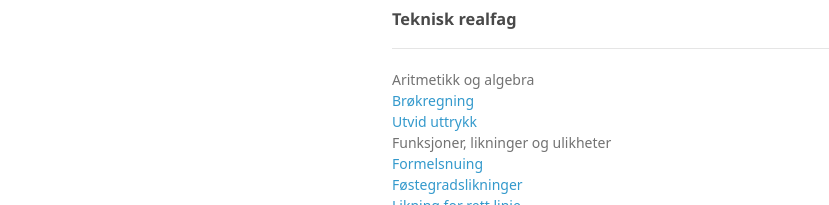
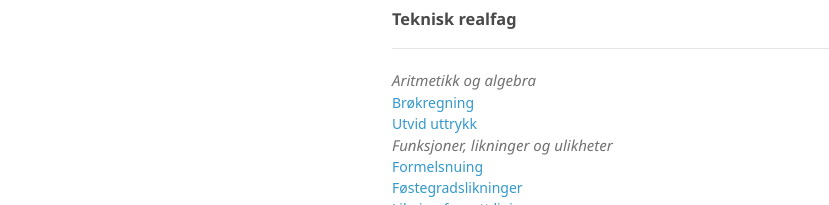
Before and after one commit to mimisbrunnr/mimisbrunnr.github.io, a plain HTML site: page index.html in a window 1280 px wide. Shown: the part 506-711 px from the top of the page, without its empty margins (178-1007 px from the left). Drawn offline with Linux system fonts and the light colour scheme; a web font is replaced by a local one.

Commit message:
Update styles.css

```diff
--- a/stylesheets/styles.css
+++ b/stylesheets/styles.css
@@ -106,6 +106,9 @@ a small {
 a:hover small {
   color:#777;
 }
+
+.seksjon{font-size:15px; font-style: italic;}
+
 
 .wrapper {
   width:860px;
```
